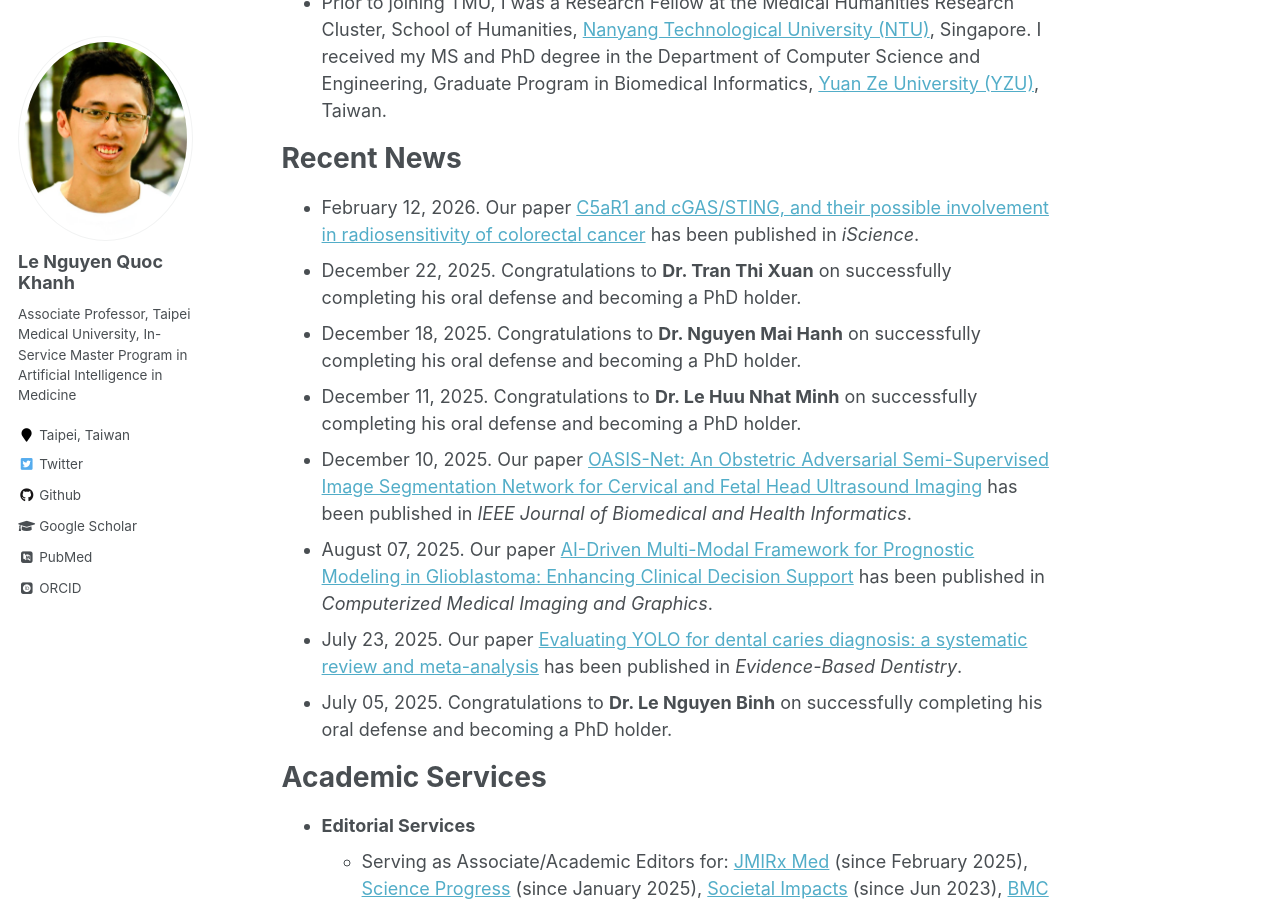
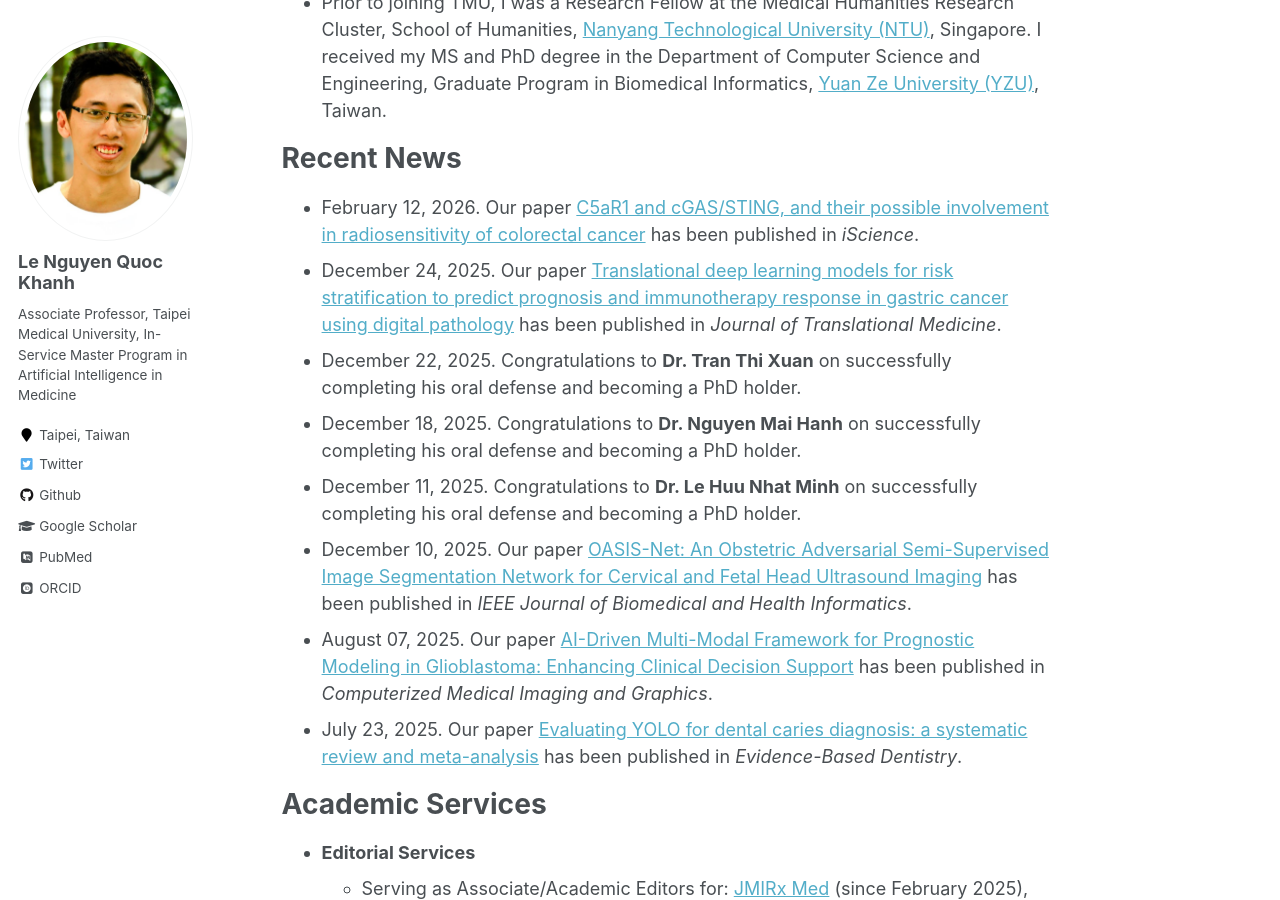
Before and after one commit to khanhlee/khanhlee.github.io, a Jekyll site: the page built from _pages/about.md, in a window 1280 px wide and 900 px high, scrolled down 366 px. Built offline with Jekyll 4.4.1, drawn with Linux system fonts in a browser that asks for light colours; some web fonts are replaced.

Commit message:
Update about.md

```diff
--- a/_pages/about.md
+++ b/_pages/about.md
@@ -14,13 +14,13 @@ redirect_from:
 
 # Recent News
 * February 12, 2026. Our paper [C5aR1 and cGAS/STING, and their possible involvement in radiosensitivity of colorectal cancer](https://doi.org/10.1016/j.isci.2026.115009) has been published in <i>iScience</i>.
+* December 24, 2025. Our paper [Translational deep learning models for risk stratification to predict prognosis and immunotherapy response in gastric cancer using digital pathology](https://doi.org/10.1186/s12967-025-07416-z) has been published in <i>Journal of Translational Medicine</i>.
 * December 22, 2025. Congratulations to <b>Dr. Tran Thi Xuan</b> on successfully completing his oral defense and becoming a PhD holder.
 * December 18, 2025. Congratulations to <b>Dr. Nguyen Mai Hanh</b> on successfully completing his oral defense and becoming a PhD holder.
 * December 11, 2025. Congratulations to <b>Dr. Le Huu Nhat Minh</b> on successfully completing his oral defense and becoming a PhD holder.
 * December 10, 2025. Our paper [OASIS-Net: An Obstetric Adversarial Semi-Supervised Image Segmentation Network for Cervical and Fetal Head Ultrasound Imaging](https://doi.org/10.1109/JBHI.2025.3631102) has been published in <i>IEEE Journal of Biomedical and Health Informatics</i>.
 * August 07, 2025. Our paper [AI-Driven Multi-Modal Framework for Prognostic Modeling in Glioblastoma: Enhancing Clinical Decision Support](https://doi.org/10.1016/j.compmedimag.2025.102628) has been published in <i>Computerized Medical Imaging and Graphics</i>.
 * July 23, 2025. Our paper [Evaluating YOLO for dental caries diagnosis: a systematic review and meta-analysis](https://doi.org/10.1038/s41432-025-01180-1) has been published in <i>Evidence-Based Dentistry</i>.
-* July 05, 2025. Congratulations to <b>Dr. Le Nguyen Binh</b> on successfully completing his oral defense and becoming a PhD holder.
 
 # Academic Services
 * <b>Editorial Services</b>
```
